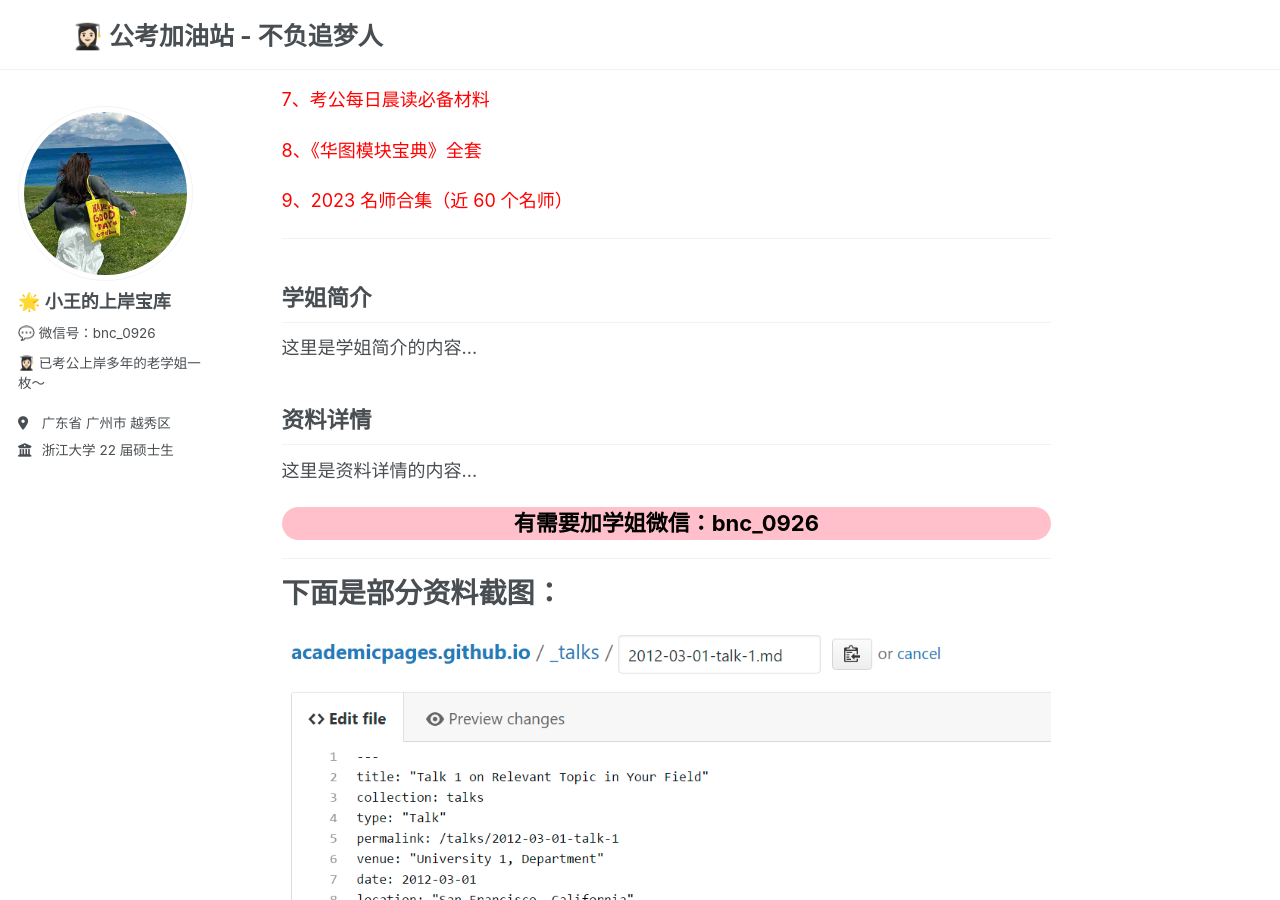
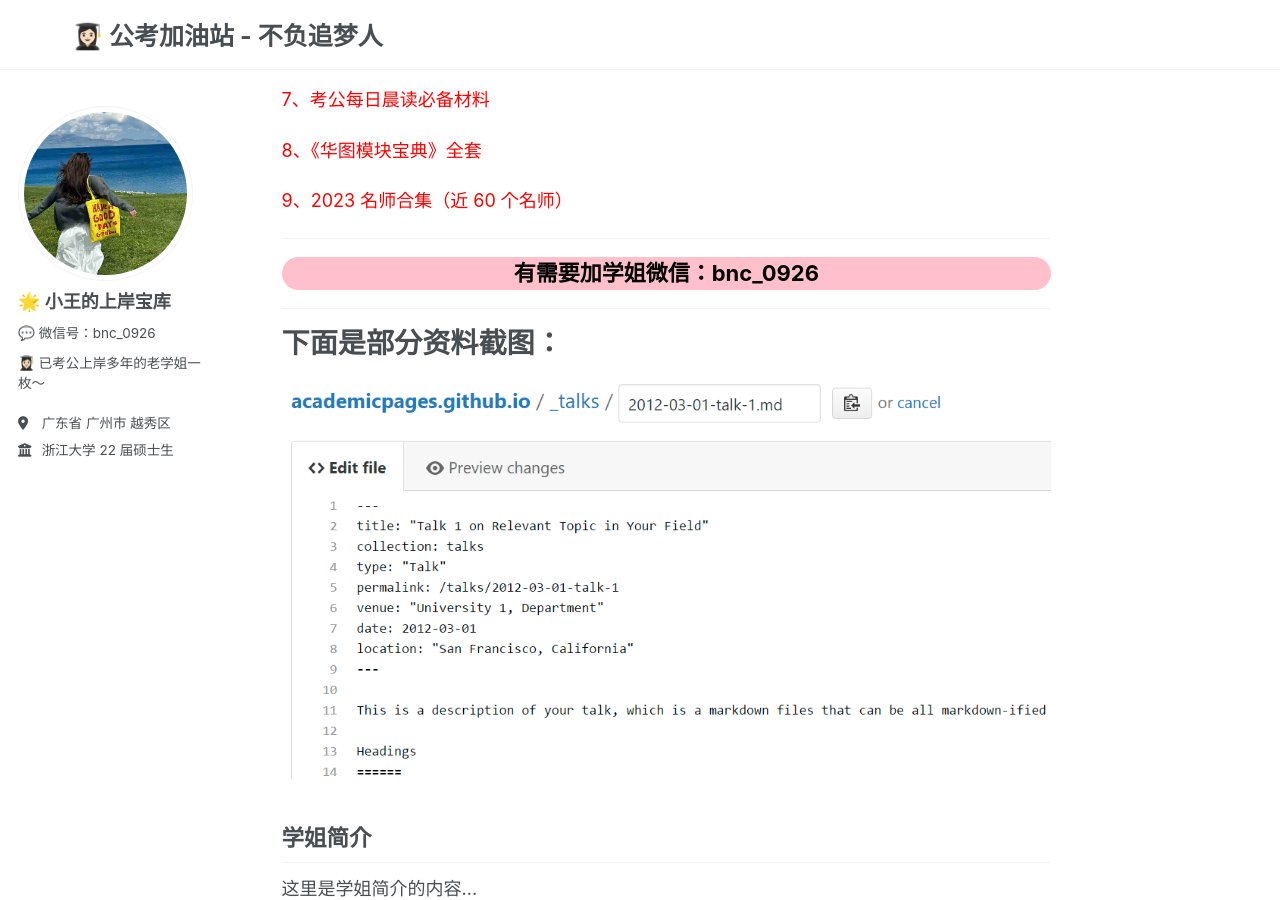
Before and after one commit to KnowledgeStoreVIP/GkStoreVIP.github.io, a Jekyll site: the page built from _pages/about.md, in a window 1280 px wide and 900 px high, scrolled down 550 px. Built offline with Jekyll 4.4.1, drawn with Linux system fonts in a browser that asks for light colours; comment, search, counter and statistics services are not loaded.

Commit message:
Update about.md

```diff
--- a/_pages/about.md
+++ b/_pages/about.md
@@ -37,6 +37,18 @@ redirect_from:
 
 ------
 
+<div style="text-align: center; font-size: 22px; background-color: #FFC0CB; color: black; font-weight: bold; border-radius: 24px;">
+有需要加学姐微信：bnc_0926
+</div>
+
+------
+
+下面是部分资料截图：
+======
+
+![Editing a markdown file for a talk](/images/editing-talk.png)
+
+
 <div id="about">
   <h2>学姐简介</h2>
   <p>这里是学姐简介的内容...</p>
@@ -47,22 +59,6 @@ redirect_from:
   <p>这里是资料详情的内容...</p>
 </div>
 
-<div style="text-align: center; font-size: 22px; background-color: #FFC0CB; color: black; font-weight: bold; border-radius: 24px;">
-有需要加学姐微信：bnc_0926
-</div>
-
-------
-
-
-
-下面是部分资料截图：
-======
-
-![Editing a markdown file for a talk](/images/editing-talk.png)
-
-
-
-
 
 
 ------
```
